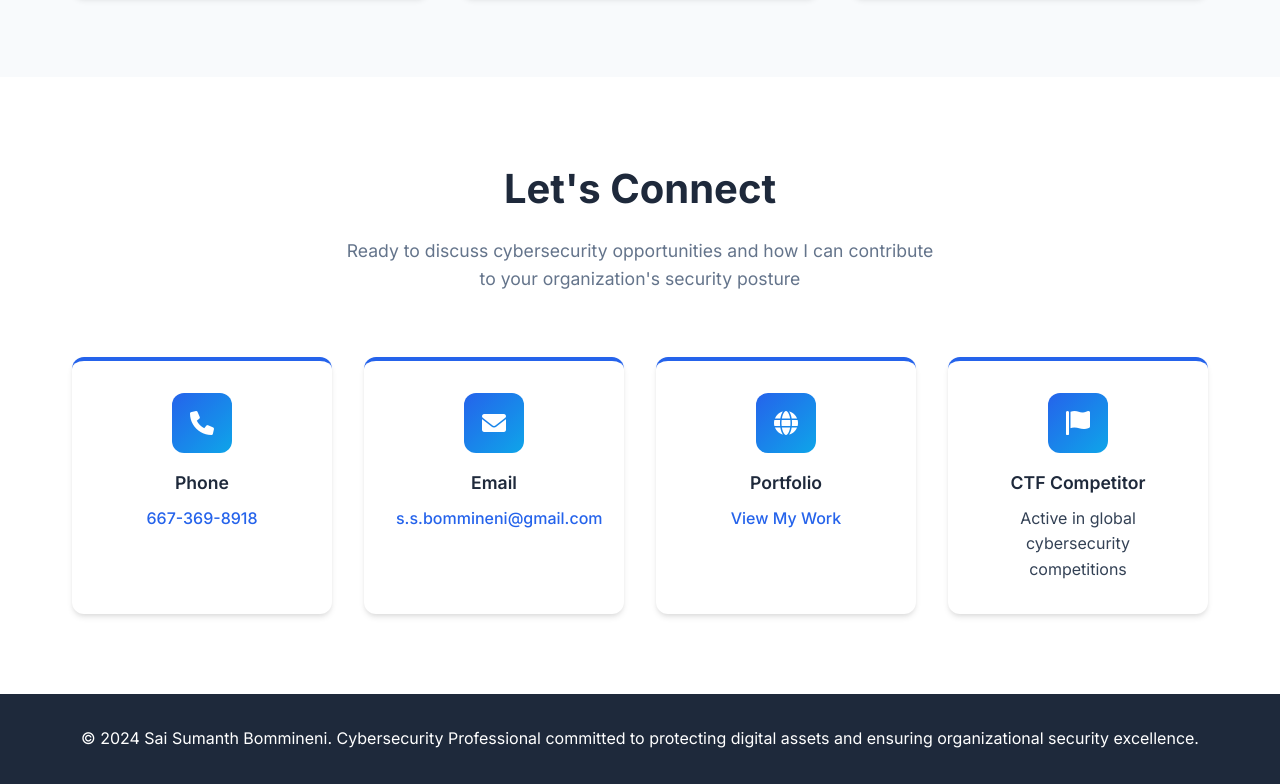
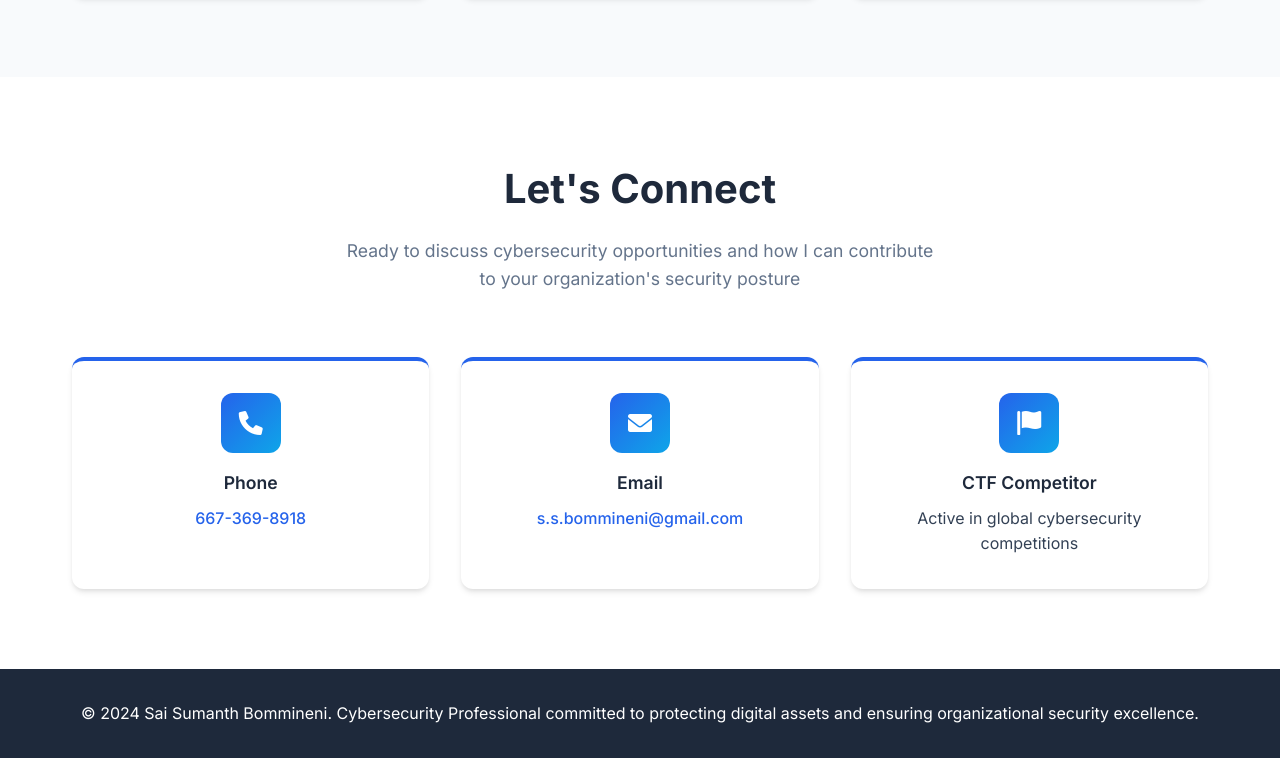
Before and after one commit to Sai-Sumanth-B/Sai-Sumanth-B, a plain HTML site: page index.html in a window 1280 px wide. Shown: the part 3250-4034 px from the top of the page. After the commit the page ends 4008 px from the top, so only its background shows below. Drawn offline with Linux system fonts and the light colour scheme.

Commit message:
index.html

```diff
--- a/index.html
+++ b/index.html
@@ -898,14 +898,6 @@
 
                 <div class="contact-card fade-in">
                     <div class="contact-icon">
-                        <i class="fas fa-globe"></i>
-                    </div>
-                    <h3>Portfolio</h3>
-                    <a href="#" target="_blank">View My Work</a>
-                </div>
-
-                <div class="contact-card fade-in">
-                    <div class="contact-icon">
                         <i class="fas fa-flag"></i>
                     </div>
                     <h3>CTF Competitor</h3>
```
